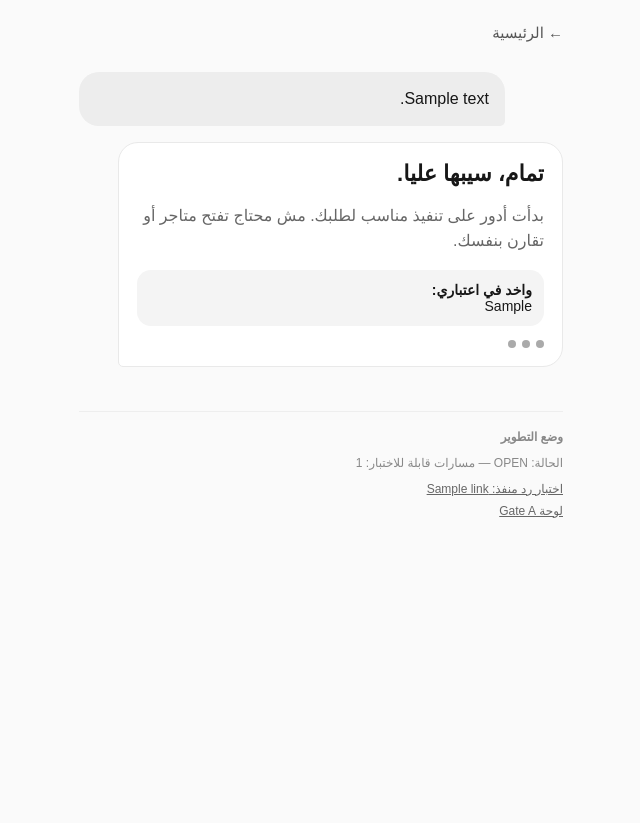
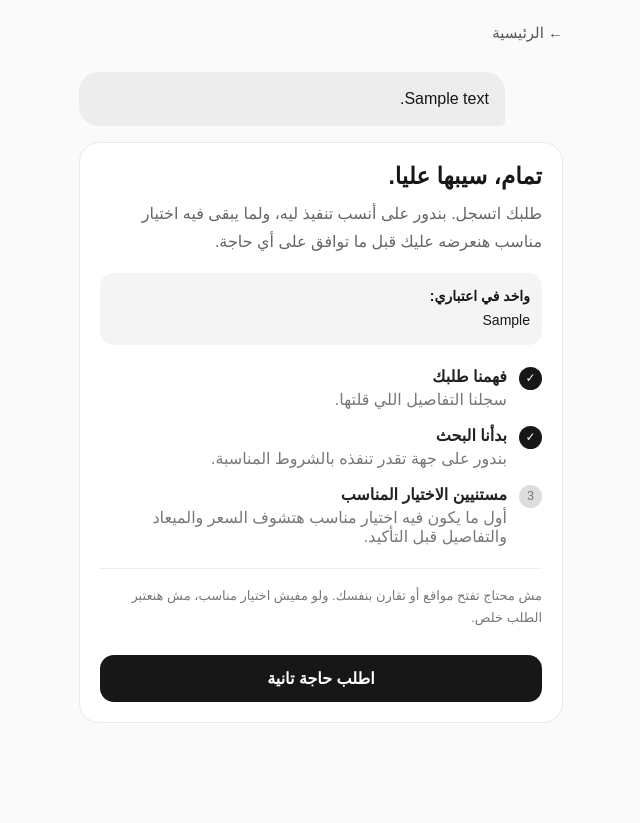
Before and after one commit to karim87nu-create/mehtag-eih, a FastAPI app: template app/templates/request_result.html in a window 1280 px wide. Shown: the whole page, without its empty margins (319-959 px from the left). Before the commit the page ends 518 px from the top, so only its background shows below. Run offline with FastAPI, Linux system fonts and the light colour scheme; the template is opened without the code that fills it: most values are stand-ins (such as "Sample title", 1, 10 or a date in 2020).

Commit message:
Clean customer request experience

```diff
--- a/app/templates/request_result.html
+++ b/app/templates/request_result.html
@@ -1,35 +1,86 @@
-<!doctype html><html lang="ar" dir="rtl"><head>
-<meta charset="utf-8"><meta name="viewport" content="width=device-width,initial-scale=1">
+<!doctype html>
+<html lang="ar" dir="rtl">
+<head>
+<meta charset="utf-8">
+<meta name="viewport" content="width=device-width,initial-scale=1">
 <title>طلبك</title>
 <style>
-*{box-sizing:border-box}body{margin:0;font-family:Arial;background:#fafafa;color:#171717}
+*{box-sizing:border-box}
+body{margin:0;font-family:Arial,sans-serif;background:#fafafa;color:#171717}
 .app{max-width:520px;margin:auto;min-height:100vh;padding:24px 18px 100px}
-.back{text-decoration:none;color:#555;font-size:15px}.user{margin-top:30px;margin-right:auto;max-width:88%;background:#ededed;padding:14px 16px;border-radius:20px 20px 5px 20px;line-height:1.6}
-.assistant{margin-top:16px;max-width:92%;background:white;border:1px solid #e9e9e9;padding:18px;border-radius:20px 20px 20px 5px}
-.assistant h2{margin:0 0 8px;font-size:22px}.muted{color:#666;line-height:1.6}
-.loader{display:flex;gap:6px;margin-top:14px}.loader i{width:8px;height:8px;background:#aaa;border-radius:50%}
-.dev{margin-top:44px;padding-top:18px;border-top:1px solid #eee;color:#888;font-size:12px}.dev a{display:block;margin:8px 0;color:#666}
-</style><link rel="manifest" href="/static/manifest.webmanifest">
-<meta name="theme-color" content="#171717">
-<script>if("serviceWorker" in navigator){window.addEventListener("load",()=>navigator.serviceWorker.register("/static/sw.js"));}</script>
-</head><body><main class="app">
+.back{text-decoration:none;color:#555;font-size:15px}
+.user{margin-top:30px;margin-right:auto;max-width:88%;background:#ededed;padding:14px 16px;border-radius:20px 20px 5px 20px;line-height:1.6}
+.card{margin-top:16px;background:#fff;border:1px solid #e9e9e9;padding:20px;border-radius:20px}
+h2{margin:0 0 10px;font-size:23px}
+.text{color:#666;line-height:1.8;margin:0}
+.steps{margin-top:22px;padding:0;list-style:none}
+.steps li{display:flex;gap:12px;margin:17px 0;color:#777}
+.dot{width:23px;height:23px;border-radius:50%;background:#171717;color:#fff;display:flex;align-items:center;justify-content:center;flex:0 0 23px;font-size:12px}
+.wait .dot{background:#ddd;color:#777}
+.steps b{display:block;color:#222;margin-bottom:4px}
+.prefs{margin-top:16px;background:#f4f4f4;border-radius:14px;padding:12px;font-size:14px;line-height:1.7}
+.note{margin-top:22px;padding-top:16px;border-top:1px solid #eee;color:#777;font-size:13px;line-height:1.7}
+.home{display:block;margin-top:26px;text-align:center;text-decoration:none;background:#171717;color:#fff;padding:14px;border-radius:14px;font-weight:bold}
+</style>
+</head>
+<body>
+<main class="app">
+
 <a class="back" href="/">← الرئيسية</a>
+
 <div class="user">{{ row.raw_text }}</div>
-<div class="assistant">
+
+<div class="card">
 <h2>تمام، سيبها عليا.</h2>
-<p class="muted">بدأت أدور على تنفيذ مناسب لطلبك. مش محتاج تفتح متاجر أو تقارن بنفسك.</p>
+
+<p class="text">
+طلبك اتسجل. بندور على أنسب تنفيذ ليه، ولما يبقى فيه اختيار مناسب هنعرضه عليك قبل ما توافق على أي حاجة.
+</p>
+
 {% if applied_preferences %}
-<div style="margin-top:12px;background:#f4f4f4;border-radius:14px;padding:12px;font-size:14px">
+<div class="prefs">
 <b>واخد في اعتباري:</b><br>
-{% for p in applied_preferences %}{{ p }}{% if not loop.last %}<br>{% endif %}{% endfor %}
+{% for p in applied_preferences %}
+{{ p }}{% if not loop.last %}<br>{% endif %}
+{% endfor %}
 </div>
 {% endif %}
-<div class="loader"><i></i><i></i><i></i></div>
+
+<ul class="steps">
+
+<li>
+<span class="dot">✓</span>
+<div>
+<b>فهمنا طلبك</b>
+سجلنا التفاصيل اللي قلتها.
 </div>
-<div class="dev">
-<b>وضع التطوير</b>
-<p>الحالة: {{ row.status }} — مسارات قابلة للاختبار: {{ reachable_count }}</p>
-{% for name, token in links %}<a href="/r/{{ token }}" target="_blank">اختبار رد منفذ: {{ name }}</a>{% endfor %}
-<a href="/admin">لوحة Gate A</a>
+</li>
+
+<li>
+<span class="dot">✓</span>
+<div>
+<b>بدأنا البحث</b>
+بندور على جهة تقدر تنفذه بالشروط المناسبة.
 </div>
-</main></body></html>
+</li>
+
+<li class="wait">
+<span class="dot">3</span>
+<div>
+<b>مستنيين الاختيار المناسب</b>
+أول ما يكون فيه اختيار مناسب هتشوف السعر والميعاد والتفاصيل قبل التأكيد.
+</div>
+</li>
+
+</ul>
+
+<div class="note">
+مش محتاج تفتح مواقع أو تقارن بنفسك. ولو مفيش اختيار مناسب، مش هنعتبر الطلب خلص.
+</div>
+
+<a class="home" href="/">اطلب حاجة تانية</a>
+
+</div>
+</main>
+</body>
+</html>
```
